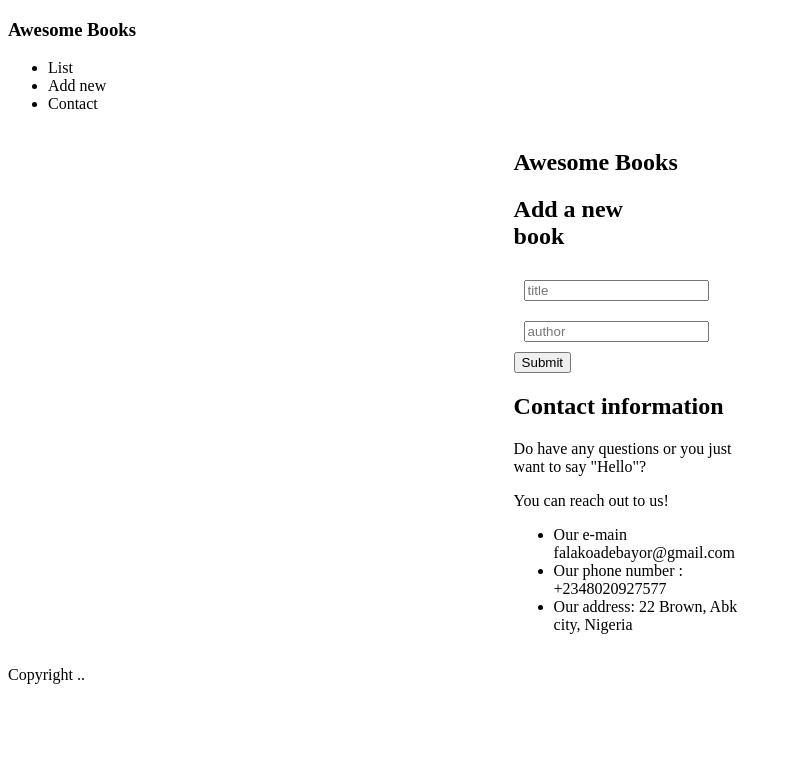
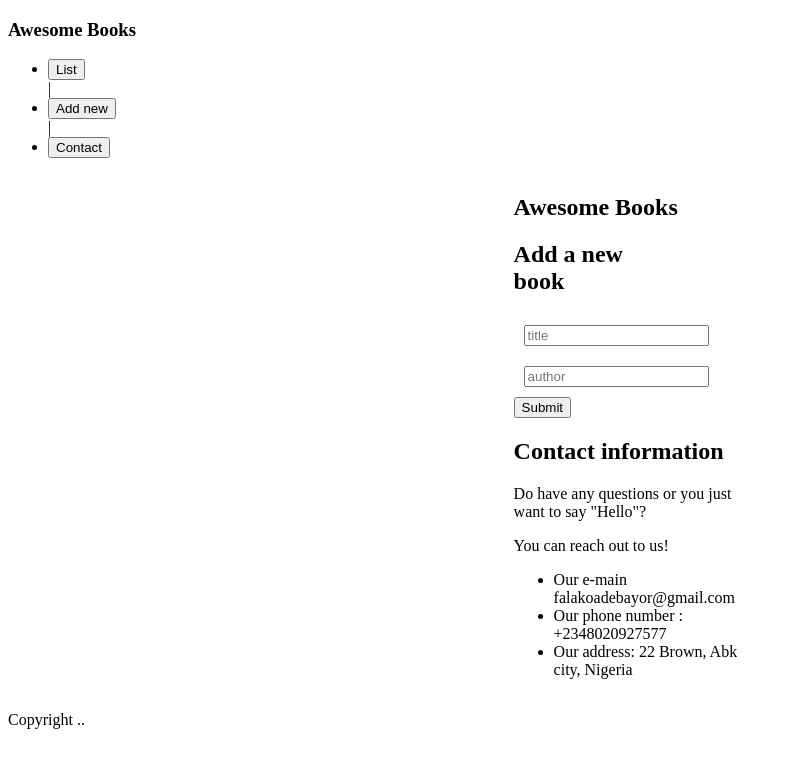
Before and after one commit to toyman640/Awesome-books, a website with bundled scripts: page index.html in a window 1280 px wide. Shown: the whole page, without its empty margins (0-791 px from the left). Built offline with nearby package versions, Linux system fonts and the light colour scheme.

Commit message:
Add menu items to navigation and footer

```diff
--- a/index.html
+++ b/index.html
@@ -9,12 +9,12 @@
 </head>
 <body>
     <nav class="navigation">
-        <div>
-            <h3>Awesome Books</h3>
-            <ul>
-                <li>List</li>
-                <li>Add new</li>
-                <li>Contact</li>
+        <div class="main-nav-section">
+            <h3 class="logo">Awesome Books</h3>
+            <ul class="menu-items">
+                <li><button>List</button></li>|
+                <li><button>Add new</button></li>|
+                <li><button>Contact</button></li>
             </ul>
         </div>
     </nav>
```
